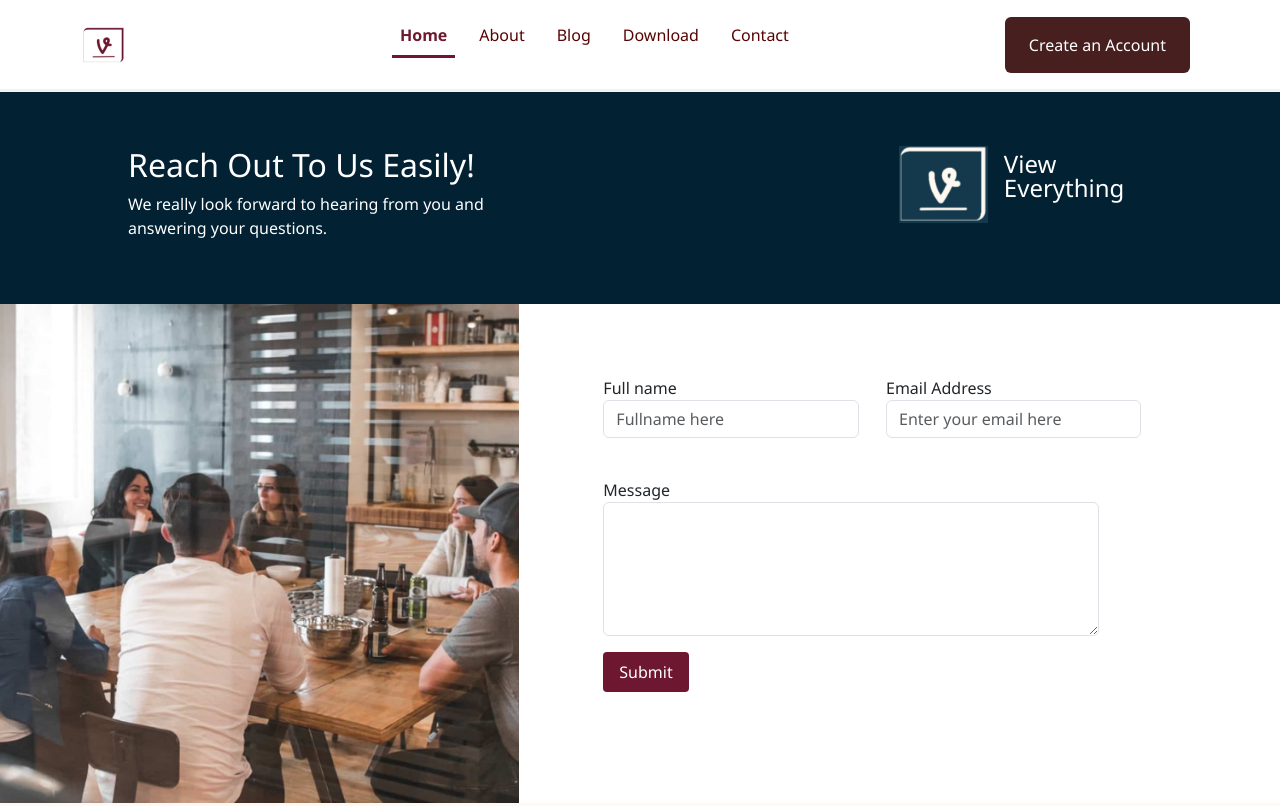
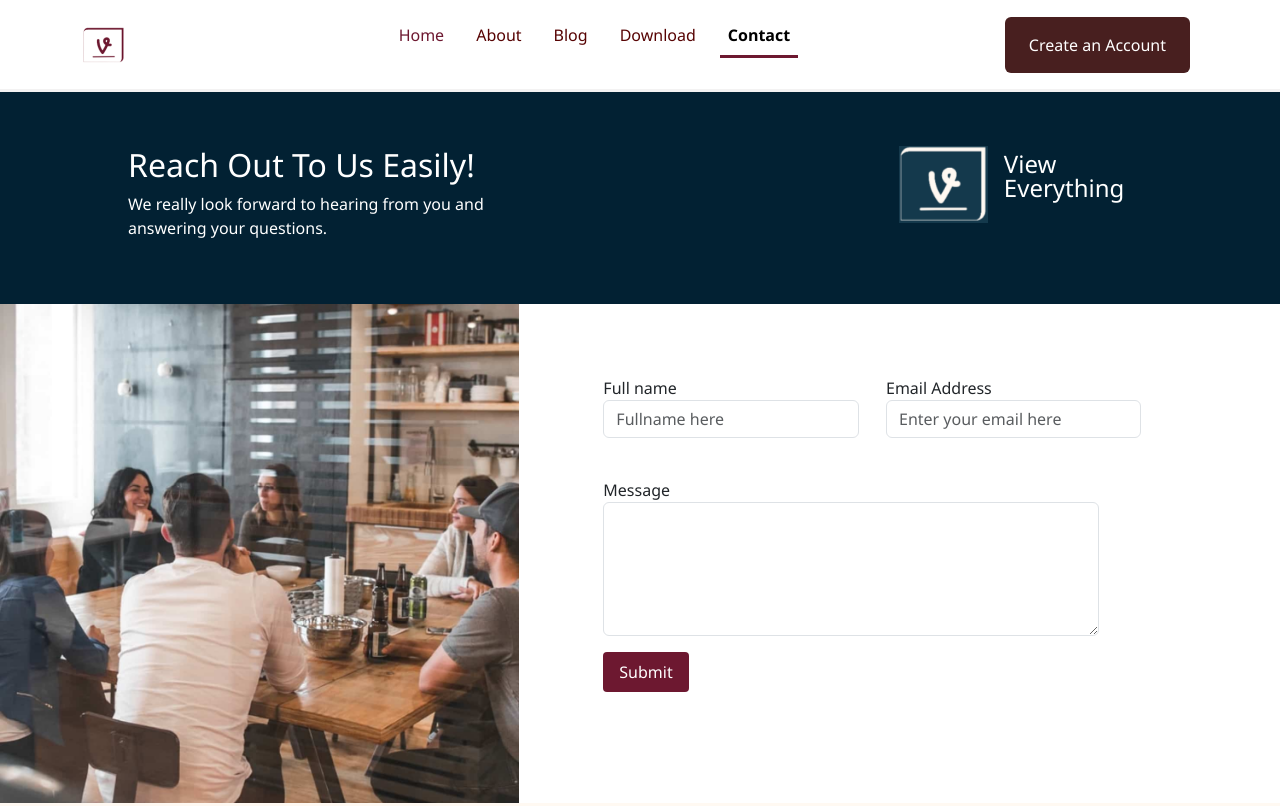
Before and after one commit to SAM1-B/sqiLevel2Project, a plain HTML site: page contact.html in a window 1280 px wide. Shown: the top 806 px of the page. Drawn offline with Linux system fonts and the light colour scheme.

Commit message:
updated2

```diff
--- a/contact.html
+++ b/contact.html
@@ -20,7 +20,7 @@
               <div class="collapse navbar-collapse  mobileNav" id="navbarCollapse">
                 <ul class="navbar-nav gap-3 mx-auto mb-3">
                   <li class="nav-item">
-                    <a class="nav-link link active" style="color:  #6D1830;"  aria-current="page" href="index.html">Home</a>
+                    <a class="nav-link link " style="color:  #6D1830;"  aria-current="page" href="index.html">Home</a>
                   </li>
                   <li class="nav-item">
                     <a class="nav-link  link" href="about.html">About</a>
@@ -32,7 +32,7 @@
                     <a class="nav-link  link" href="download.html">Download</a>
                   </li>
                   <li class="nav-item">
-                    <a class="nav-link  link" href="contact.html">Contact</a>
+                    <a class="nav-link  link active" href="contact.html">Contact</a>
                   </li>
 
                   </ul>
```
Also changed, not shown: about.html (+2 -2 lines), blog.html (+2 -2 lines), download.html (+2 -2 lines).
